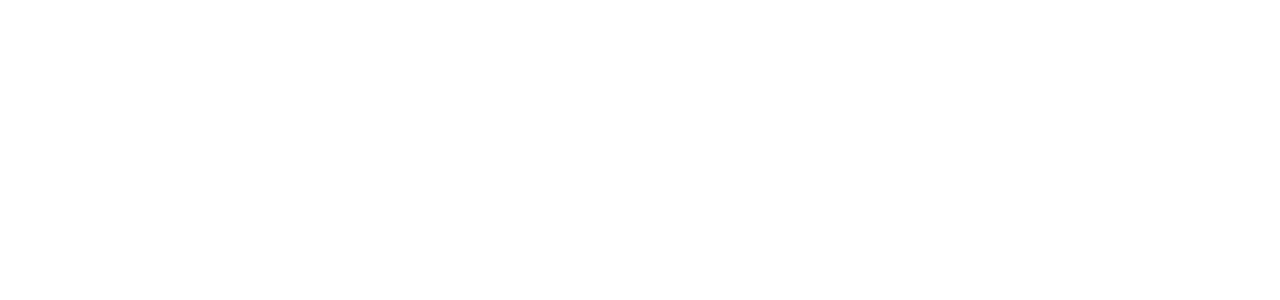
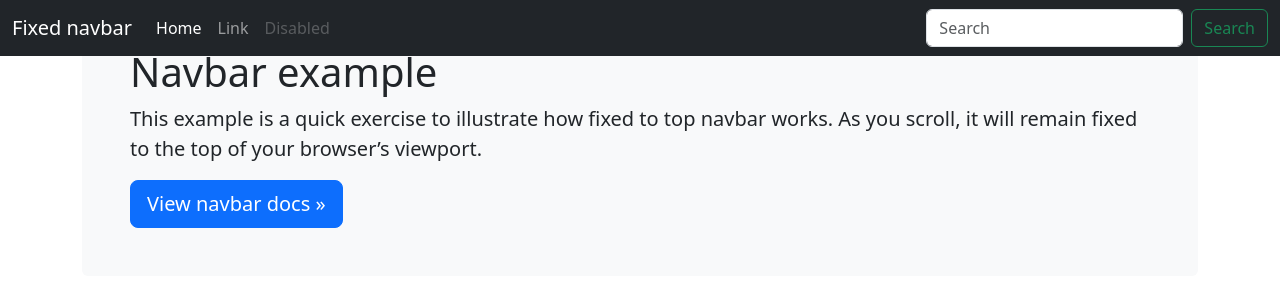
Before and after one commit to graham218/Django_stock_management_system, a Django app: page / in a window 1280 px wide. Before the commit the part shown is empty. Shown: the top 300 px of the page. Run offline with Django 3.2, Linux system fonts and the light colour scheme; some libraries are stand-ins or nearby versions.

Commit message:
adding navbar fixed on home page from bootstrap
adding navbar fixed on home page from bootstrap

```diff
--- a/stock_management_system/stockmgmt/templates/home.html
+++ b/stock_management_system/stockmgmt/templates/home.html
@@ -1 +1,90 @@
 {% load staticfiles %}
+<!doctype html>
+<html lang="en">
+  <head>
+    <meta charset="utf-8">
+    <meta name="viewport" content="width=device-width, initial-scale=1">
+    <meta name="description" content="">
+    <meta name="author" content="Mark Otto, Jacob Thornton, and Bootstrap contributors">
+    <meta name="generator" content="Hugo 0.88.1">
+    <title>Fixed top navbar example · Bootstrap v5.1</title>
+
+    <link rel="canonical" href="https://getbootstrap.com/docs/5.1/examples/navbar-fixed/">
+
+
+
+    <!-- Bootstrap core CSS -->
+<link href="/docs/5.1/dist/css/bootstrap.min.css" rel="stylesheet" integrity="sha384-F3w7mX95PdgyTmZZMECAngseQB83DfGTowi0iMjiWaeVhAn4FJkqJByhZMI3AhiU" crossorigin="anonymous">
+
+    <!-- Favicons -->
+<link rel="apple-touch-icon" href="/docs/5.1/assets/img/favicons/apple-touch-icon.png" sizes="180x180">
+<link rel="icon" href="/docs/5.1/assets/img/favicons/favicon-32x32.png" sizes="32x32" type="image/png">
+<link rel="icon" href="/docs/5.1/assets/img/favicons/favicon-16x16.png" sizes="16x16" type="image/png">
+<link rel="manifest" href="/docs/5.1/assets/img/favicons/manifest.json">
+<link rel="mask-icon" href="/docs/5.1/assets/img/favicons/safari-pinned-tab.svg" color="#7952b3">
+<link rel="icon" href="/docs/5.1/assets/img/favicons/favicon.ico">
+<meta name="theme-color" content="#7952b3">
+
+
+    <style>
+      .bd-placeholder-img {
+        font-size: 1.125rem;
+        text-anchor: middle;
+        -webkit-user-select: none;
+        -moz-user-select: none;
+        user-select: none;
+      }
+
+      @media (min-width: 768px) {
+        .bd-placeholder-img-lg {
+          font-size: 3.5rem;
+        }
+      }
+    </style>
+
+
+    <!-- Custom styles for this template -->
+    <link href="navbar-top-fixed.css" rel="stylesheet">
+  </head>
+  <body>
+
+<nav class="navbar navbar-expand-md navbar-dark fixed-top bg-dark">
+  <div class="container-fluid">
+    <a class="navbar-brand" href="#">Fixed navbar</a>
+    <button class="navbar-toggler" type="button" data-bs-toggle="collapse" data-bs-target="#navbarCollapse" aria-controls="navbarCollapse" aria-expanded="false" aria-label="Toggle navigation">
+      <span class="navbar-toggler-icon"></span>
+    </button>
+    <div class="collapse navbar-collapse" id="navbarCollapse">
+      <ul class="navbar-nav me-auto mb-2 mb-md-0">
+        <li class="nav-item">
+          <a class="nav-link active" aria-current="page" href="#">Home</a>
+        </li>
+        <li class="nav-item">
+          <a class="nav-link" href="#">Link</a>
+        </li>
+        <li class="nav-item">
+          <a class="nav-link disabled">Disabled</a>
+        </li>
+      </ul>
+      <form class="d-flex">
+        <input class="form-control me-2" type="search" placeholder="Search" aria-label="Search">
+        <button class="btn btn-outline-success" type="submit">Search</button>
+      </form>
+    </div>
+  </div>
+</nav>
+
+<main class="container">
+  <div class="bg-light p-5 rounded">
+    <h1>Navbar example</h1>
+    <p class="lead">This example is a quick exercise to illustrate how fixed to top navbar works. As you scroll, it will remain fixed to the top of your browser’s viewport.</p>
+    <a class="btn btn-lg btn-primary" href="/docs/5.1/components/navbar/" role="button">View navbar docs &raquo;</a>
+  </div>
+</main>
+
+
+    <script src="/docs/5.1/dist/js/bootstrap.bundle.min.js" integrity="sha384-/bQdsTh/da6pkI1MST/rWKFNjaCP5gBSY4sEBT38Q/9RBh9AH40zEOg7Hlq2THRZ" crossorigin="anonymous"></script>
+
+
+  </body>
+</html>
```
